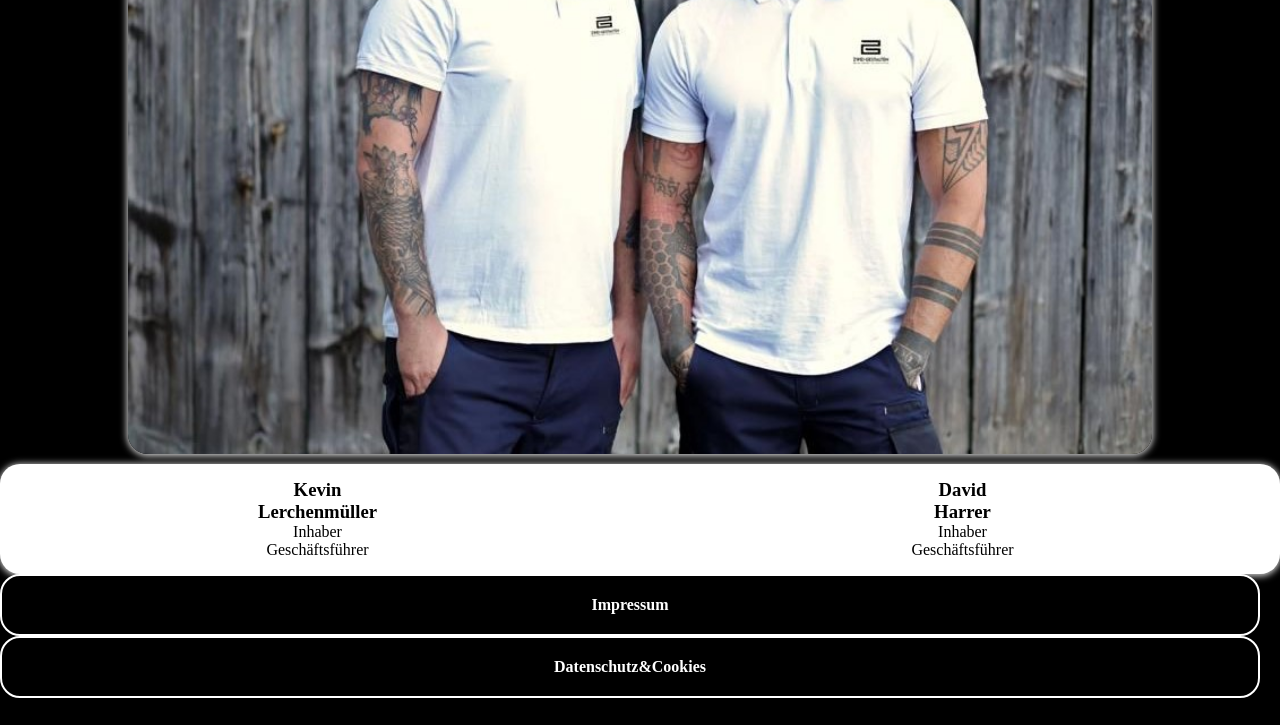
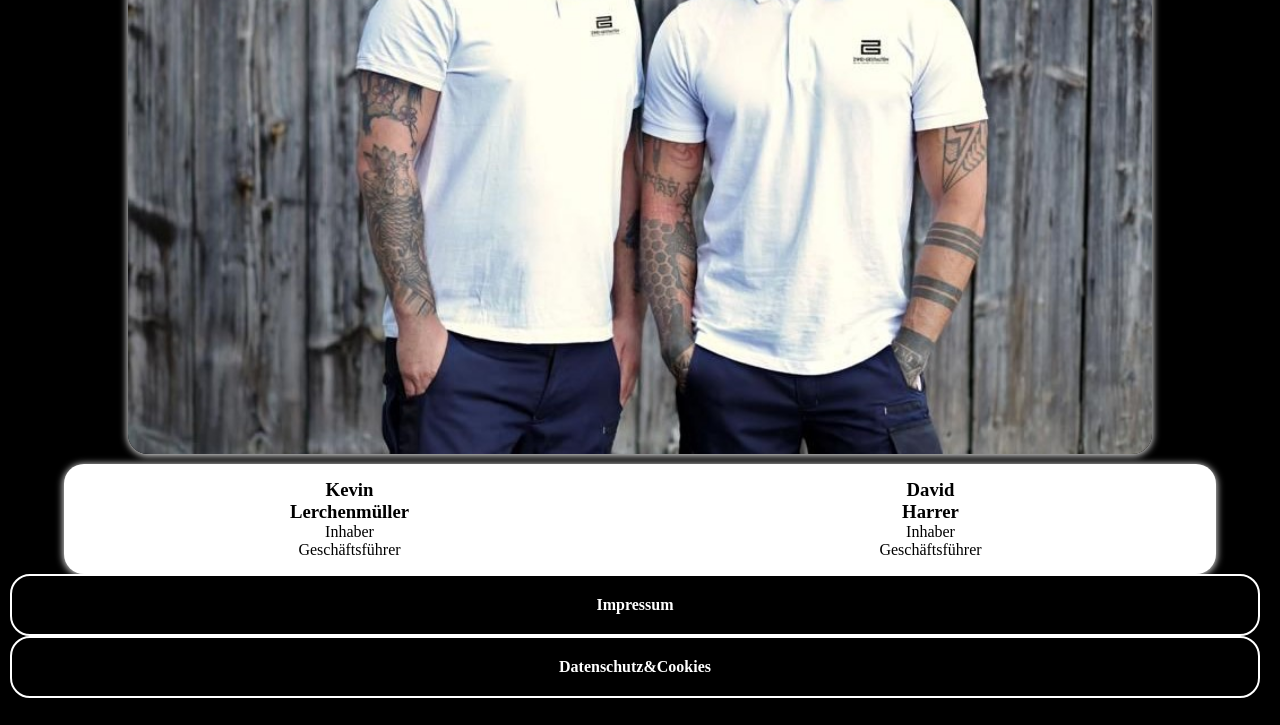
Before and after one commit to LuciaFerenc0608/K-D-Raumaustatter, an Eleventy site: page index.html in a window 1280 px wide. Shown: the part 1319-2044 px from the top of the page. Built offline with nearby package versions, Linux system fonts and the light colour scheme; Eleventy itself is replaced by a stand-in of ours; files that its build step writes are made by us from their sources.

Commit message:
:paddingmenus

```diff
--- a/scss/_footer.scss
+++ b/scss/_footer.scss
@@ -1,7 +1,7 @@
 @use 'colors';
 @use 'basic';
 
-footer{
+.footer{
     background-color: black;
     color:colors.$primary;
     text-align: center;
@@ -13,7 +13,7 @@ font-size: 18px;
 
 .footer-menu{
     list-style: none;
-
+     padding-left: 10px;
     margin: 0 auto;
 
      }
--- a/scss/_menufirst.scss
+++ b/scss/_menufirst.scss
@@ -3,7 +3,7 @@
 
 .menu{
     list-style: none;
-
+    padding-left: 10px;
     margin: 0 auto;
      }
     .menu li{
--- a/scss/_profilphoto.scss
+++ b/scss/_profilphoto.scss
@@ -49,7 +49,7 @@
         text-align: center;
     justify-content: space-between;
     gap:10px;
-    width:100%;
+    width:90%;
     background-color:colors.$primary;
     margin: 0 auto ;
     border-radius: basic.$spacer;
```
Also changed, not shown: css/style.css, css/style.min.css, 2 other files.
